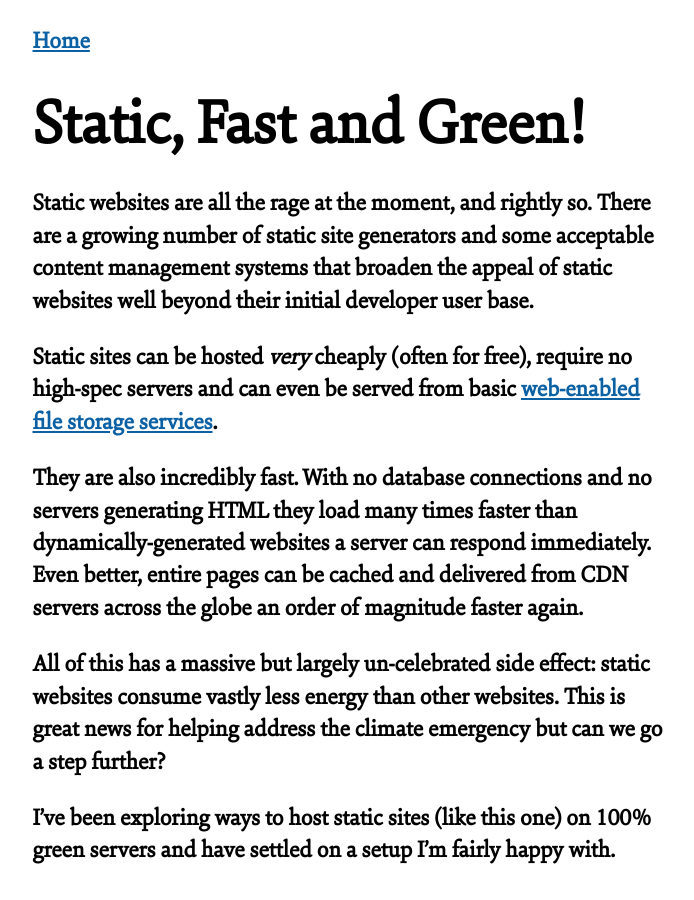
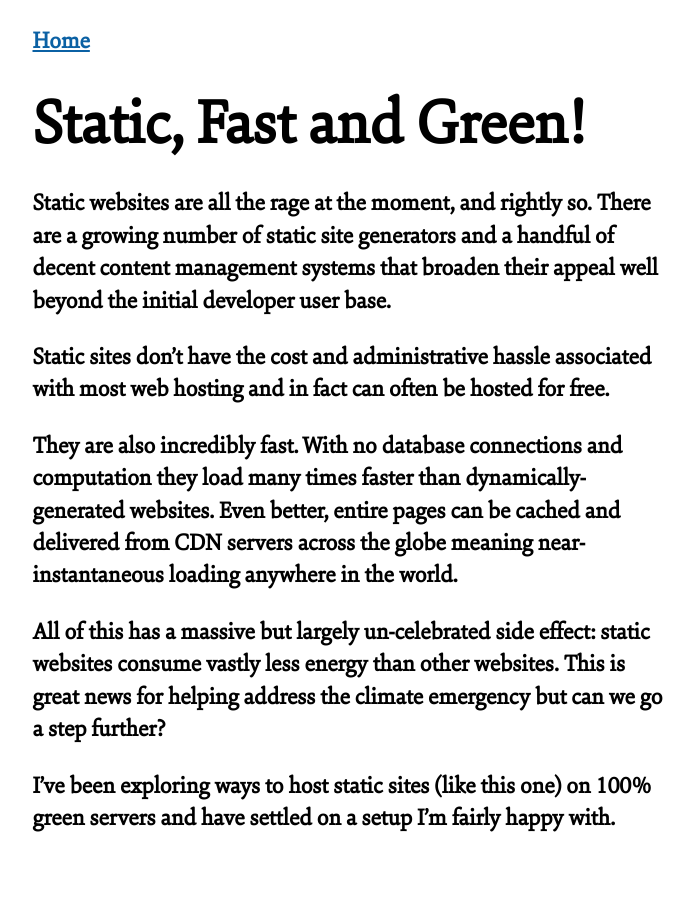
Before and after one commit to kpopper/iankynnersley.co.uk, a Jekyll site: the page built from _posts/2019-09-03-static-fast-and-green.md, in a window 1280 px wide and 900 px high. Shown: the whole window, without its empty margins (289-983 px from the left). Built offline with Jekyll 4.4.1, drawn with Linux system fonts in a browser that asks for light colours; nearby versions of some CDN libraries; a script that is not in the unit is left out.

Commit message:
Update Blog “2019-09-03-static-fast-and-green”

```diff
--- a/_posts/2019-09-03-static-fast-and-green.md
+++ b/_posts/2019-09-03-static-fast-and-green.md
@@ -3,11 +3,11 @@ layout: post
 title: 'Static, Fast and Green!'
 date: 2019-09-03T16:24:45.075Z
 ---
-Static websites are all the rage at the moment, and rightly so. There are a growing number of static site generators and some acceptable content management systems that broaden the appeal of static websites well beyond their initial developer user base.
+Static websites are all the rage at the moment, and rightly so. There are a growing number of static site generators and a handful of decent content management systems that broaden their appeal well beyond the initial developer user base.
 
-Static sites can be hosted _very_ cheaply (often for free), require no high-spec servers and can even be served from basic [web-enabled file storage services](https://aws.amazon.com/s3/).
+Static sites don't have the cost and administrative hassle associated with most web hosting and in fact can often be hosted for free.
 
-They are also incredibly fast. With no database connections and no servers generating HTML they load many times faster than dynamically-generated websites a server can respond immediately. Even better, entire pages can be cached and delivered from CDN servers across the globe an order of magnitude faster again.
+They are also incredibly fast. With no database connections and computation they load many times faster than dynamically-generated websites. Even better, entire pages can be cached and delivered from CDN servers across the globe meaning near-instantaneous loading anywhere in the world.
 
 All of this has a massive but largely un-celebrated side effect: static websites consume **vastly less energy** than other websites. This is great news for helping address the climate emergency but can we go a step further?
 
```
